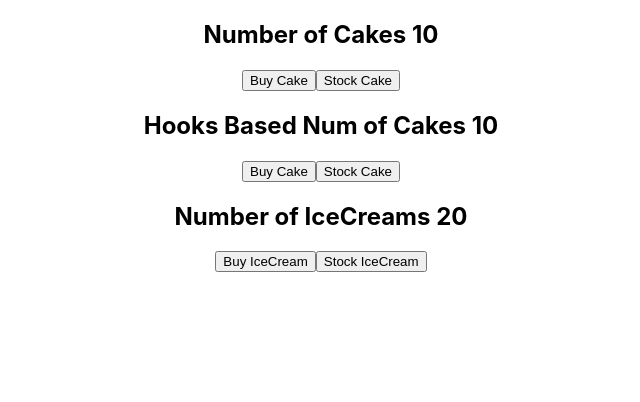
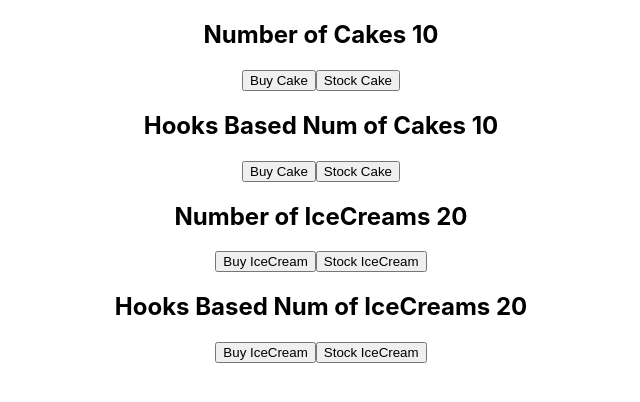
Before and after one commit to ignaciozanotti/react-redux-cakeshop, a React (Create React App) app: page / in a window 1280 px wide. Shown: the top 402 px of the page, without its empty margins (319-959 px from the left). Built offline with nearby package versions, Linux system fonts and the light colour scheme.

Commit message:
added icecream hooks container

```diff
--- a/src/App.js
+++ b/src/App.js
@@ -6,6 +6,7 @@ import './App.css';
 import CakeContainer from './components/CakeContainer';
 import HooksCakeContainer from './components/HooksCakeContainer';
 import IceCreamContainer from './components/IceCreamContainer';
+import HooksIceCreamContainer from './components/HooksIceCreamContainer';
 
 function App() {
   return (
@@ -14,6 +15,7 @@ function App() {
         <CakeContainer />
         <HooksCakeContainer />
         <IceCreamContainer />
+        <HooksIceCreamContainer />
       </div>
     </Provider>
 
--- /dev/null
+++ b/src/components/HooksIceCreamContainer.js
@@ -0,0 +1,19 @@
+import React from 'react'
+import {useSelector, useDispatch} from 'react-redux'
+import {buyIceCream, stockIceCream} from '../redux'
+
+function HooksIceCreamContainer() {
+
+    const numOfIceCreams = useSelector(state => state.iceCream.numOfIceCreams)
+    const dispatch = useDispatch()
+
+    return (
+        <div>
+            <h2>Hooks Based Num of IceCreams { numOfIceCreams }</h2>
+            <button onClick={() => dispatch(buyIceCream())}> Buy IceCream </button>
+            <button onClick={() => dispatch(stockIceCream())}> Stock IceCream </button>
+        </div>
+    )
+}
+
+export default HooksIceCreamContainer
```
